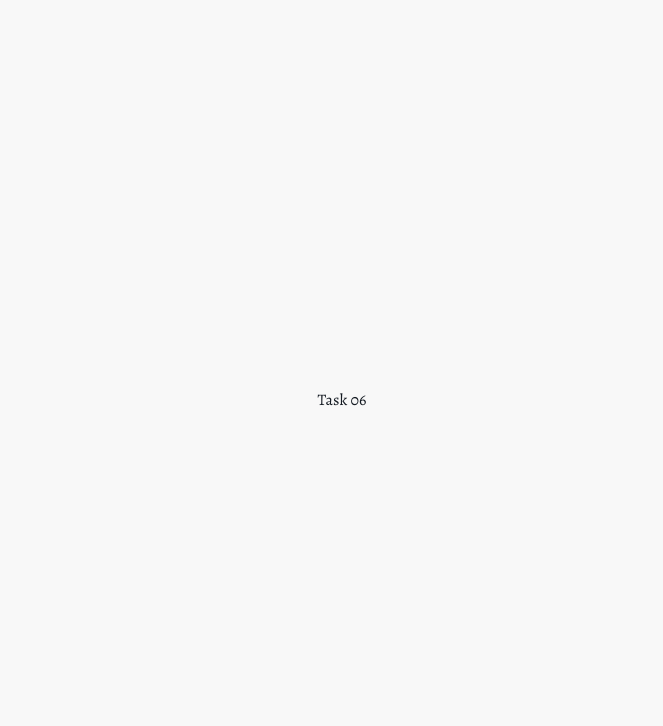
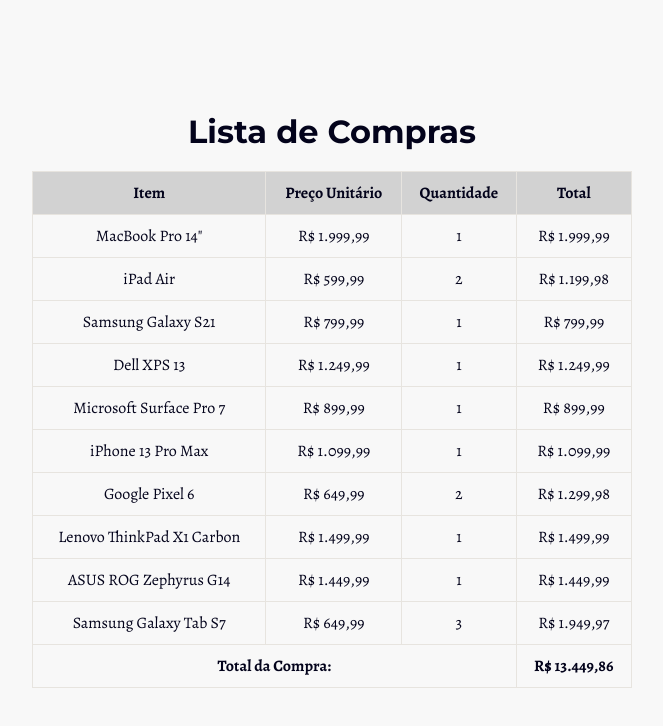
Before and after one commit to LeandroMedvedev/Leandro_Medeiros_DR1_AT, a React (Create React App) app: page /task-six in a window 1280 px wide. Shown: the top 726 px of the page, without its empty margins (308-971 px from the left). Built offline with nearby package versions, Linux system fonts and the light colour scheme; a web font is replaced by a local one.

Commit message:
feat: task six completed

```diff
--- a/src/components/Home/style.module.css
+++ b/src/components/Home/style.module.css
@@ -8,3 +8,9 @@
   font-weight: 700;
   color: var(--sky-blue);
 }
+
+@media (prefers-color-scheme: dark) {
+  .link {
+    color: var(--white);
+  }
+}
--- /dev/null
+++ b/src/constants/index.js
@@ -0,0 +1,14 @@
+const ITEMS = [
+  { id: 1, name: 'MacBook Pro 14"', price: 1999.99, quantity: 1 },
+  { id: 2, name: 'iPad Air', price: 599.99, quantity: 2 },
+  { id: 3, name: 'Samsung Galaxy S21', price: 799.99, quantity: 1 },
+  { id: 4, name: 'Dell XPS 13', price: 1249.99, quantity: 1 },
+  { id: 5, name: 'Microsoft Surface Pro 7', price: 899.99, quantity: 1 },
+  { id: 6, name: 'iPhone 13 Pro Max', price: 1099.99, quantity: 1 },
+  { id: 7, name: 'Google Pixel 6', price: 649.99, quantity: 2 },
+  { id: 8, name: 'Lenovo ThinkPad X1 Carbon', price: 1499.99, quantity: 1 },
+  { id: 9, name: 'ASUS ROG Zephyrus G14', price: 1449.99, quantity: 1 },
+  { id: 10, name: 'Samsung Galaxy Tab S7', price: 649.99, quantity: 3 },
+];
+
+export { ITEMS };
--- a/src/styles.css
+++ b/src/styles.css
@@ -82,4 +82,9 @@
     background-color: var(--github-graffiti);
     color: var(--white);
   }
+
+  .App {
+    background-color: var(--github-graffiti);
+    color: var(--white);
+  }
 }
--- /dev/null
+++ b/src/tasks/Task06/components/ShoppingList/index.jsx
@@ -0,0 +1,49 @@
+import { useState } from 'react';
+
+import styles from './style.module.css';
+import { formatCurrency } from '../../../../utils';
+import { ITEMS } from '../../../../constants';
+
+function ShoppingList() {
+  // eslint-disable-next-line no-unused-vars
+  const [items, _] = useState(ITEMS);
+
+  const totalPurchase = items.reduce(
+    (total, item) => total + item.price * item.quantity,
+    0
+  );
+
+  return (
+    <div className={styles.container}>
+      <h1 className={styles.title}>Lista de Compras</h1>
+      <table className={styles.table}>
+        <thead>
+          <tr>
+            <th>Item</th>
+            <th>Preço Unitário</th>
+            <th>Quantidade</th>
+            <th>Total</th>
+          </tr>
+        </thead>
+        <tbody>
+          {items.map((item) => (
+            <tr key={item.id}>
+              <td>{item.name}</td>
+              <td>{formatCurrency(item.price)}</td>
+              <td>{item.quantity}</td>
+              <td>{formatCurrency(item.price * item.quantity)}</td>
+            </tr>
+          ))}
+        </tbody>
+        <tfoot>
+          <tr>
+            <td colSpan='3'>Total da Compra:</td>
+            <td>{formatCurrency(totalPurchase)}</td>
+          </tr>
+        </tfoot>
+      </table>
+    </div>
+  );
+}
+
+export default ShoppingList;
--- /dev/null
+++ b/src/tasks/Task06/components/ShoppingList/style.module.css
@@ -0,0 +1,68 @@
+.container {
+  width: 100%;
+  padding: 10px;
+  display: flex;
+  flex-direction: column;
+  align-items: center;
+  font-size: 0.8rem;
+  color: var(--black-russian);
+}
+
+.title {
+  margin-bottom: 20px;
+  font-family: var(--font-montserrat);
+  color: var(--black-russian);
+}
+
+.table {
+  width: 100%;
+  max-width: 600px;
+  border-collapse: collapse;
+}
+
+table,
+th,
+td {
+  border: 1px solid var(--wild-sand);
+}
+
+th,
+td {
+  padding: 10px;
+  text-align: center;
+}
+
+thead {
+  background-color: var(--light-grey);
+  color: var(--black-russian);
+}
+
+tbody tr:hover {
+  background-color: var(--lavender-blush);
+}
+
+tfoot td {
+  font-weight: bold;
+}
+
+button,
+tr {
+  cursor: pointer;
+}
+
+@media (min-width: 768px) {
+  .container {
+    font-size: 1rem;
+  }
+}
+
+@media (prefers-color-scheme: dark) {
+  .title,
+  .table {
+    color: var(--white);
+  }
+
+  tbody tr:hover {
+    background-color: transparent;
+  }
+}
--- a/src/tasks/Task06/index.jsx
+++ b/src/tasks/Task06/index.jsx
@@ -1,9 +1,10 @@
 import styles from './style.module.css';
+import ShoppingList from './components/ShoppingList';
 
 function Task06() {
   return (
-    <div className={styles.conteiner}>
-      <p>Task 06</p>
+    <div className={styles.container}>
+      <ShoppingList />
     </div>
   );
 }
--- a/src/tasks/Task06/style.module.css
+++ b/src/tasks/Task06/style.module.css
@@ -0,0 +1,17 @@
+.container {
+  width: 100%;
+}
+
+@media (prefers-color-scheme: dark) {
+  .container {
+    background-color: var(--github-graffiti);
+  }
+}
+
+@media (pointer: fine) {
+  button,
+  a,
+  tr {
+    cursor: pointer;
+  }
+}
--- /dev/null
+++ b/src/utils/index.js
@@ -0,0 +1,8 @@
+function formatCurrency(value) {
+  return value.toLocaleString('pt-BR', {
+    style: 'currency',
+    currency: 'BRL',
+  });
+}
+
+export { formatCurrency };
```
